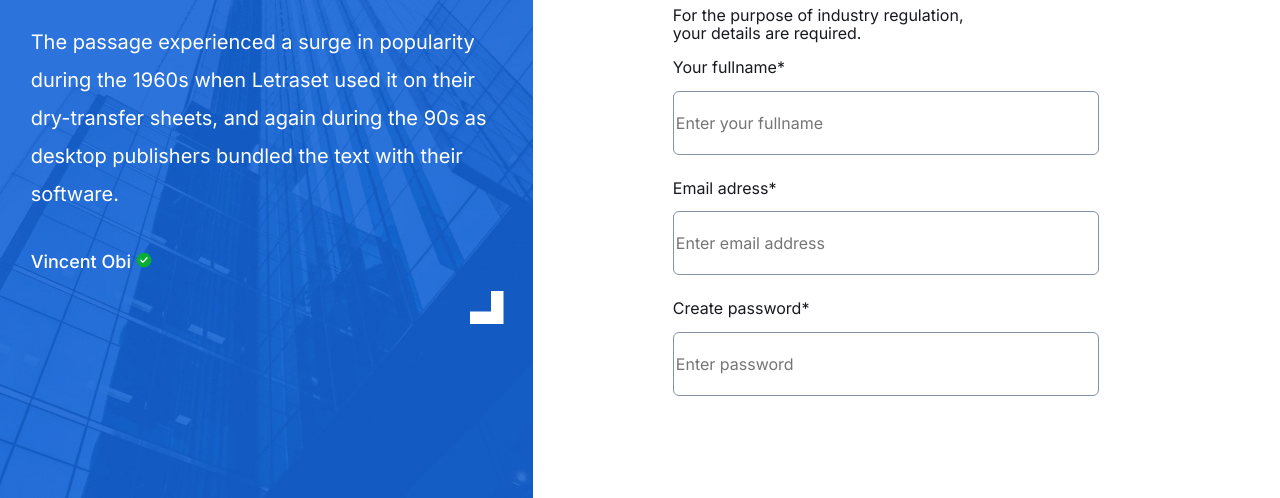
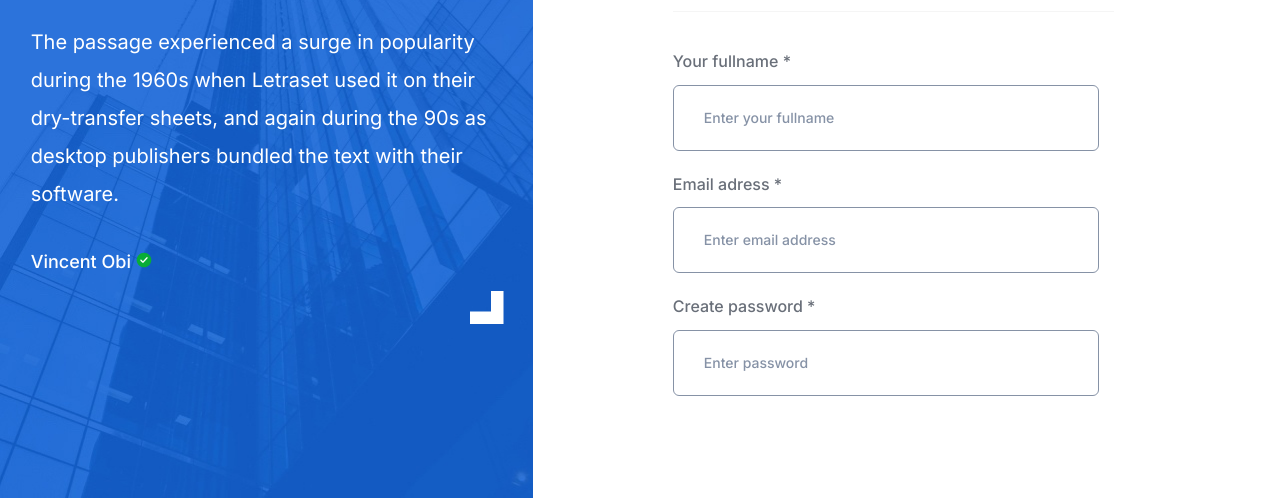
Before and after one commit to arturavetisyan159/application, a plain HTML site: page index.html in a window 1280 px wide. Shown: the part 302-800 px from the top of the page. Drawn offline with Linux system fonts and the light colour scheme.

Commit message:
class-6 another checkpoint

```diff
--- a/css/style.css
+++ b/css/style.css
@@ -93,31 +93,62 @@ body {
     width: 774px;
 }
 
-.container-2_registered h1{
+.container-2_registred h1{
     width: 427px;
     font-weight: bold;
     font-size: 30px;
+    margin-bottom: 10px;
 }
 
-.container-2_registered p{
+.container-2_registred p{
     width: 441px;
     font-weight: normal;
     font-size: 18px;
     color: #696f79;
+    margin-bottom: 40px;
+    margin-top: 0px;
+    padding-bottom: 16px;
+    border-bottom: 1px solid #f5f5f5;
+
+}
+
+label{
+    font-size: 16px;
+    font-weight: 500;
+    color: #696f79;
+    margin-bottom: 14px;
 }
 
 input{
     display: block;
+    padding: 24px 0px 24px 30px;
     width: 426px;
-    height: 64px;
-    margin-bottom: 24px;
-    margin-top: 14px;
     border: 1px solid #8692a6;
     box-sizing: border-box;
     border-radius: 6px;
+    margin-bottom: 24px;
+    outline: none;
+    color: #494949;
+    font-weight: 500;
+    font-size: 14px;
+    text-overflow: ellipsis;
+    transition: .3s;
 }
 
-.form-registered{
+input::placeholder{
+    font-size: 14px;
+    font-weight: 500;
+    color: #8692A6;
+}
+
+input:hover,
+input:focus{
+    box-shadow: 0px 4px 10px 3px rgba(0, 0, 0, 0);
+    border-color:#1565D8;
+    transition: .3s;
+}
+
+.form-registred{
     display: block;
 }
 
--- a/index.html
+++ b/index.html
@@ -57,17 +57,17 @@
                             </div>
                         </div>
                         <div class="container-2_registred">
-                            <div class="col-5 offset-md-1">
+                            <div class="col-8 offset-md-1">
                                 <h1>Register Individual Account!</h1>
                                 <p>For the purpose of industry regulation, your details are required.</p>
                                 <form action="#">
-                                    <label class="form-registered" for="fullname">Your fullname*</label>
+                                    <label class="form-registred" for="fullname">Your fullname *</label>
                                     <input type="text" id="fullname" placeholder="Enter your fullname">
 
-                                    <label class="form-registered" for="email">Email adress*</label>
+                                    <label class="form-registred" for="email">Email adress *</label>
                                     <input type="email" id="email" placeholder="Enter email address">
 
-                                    <label class="form-registered" for="password">Create password*</label>
+                                    <label class="form-registred" for="password">Create password *</label>
                                     <input type="password" id="password" placeholder="Enter password">
                                 </form>
                             </div>
```
